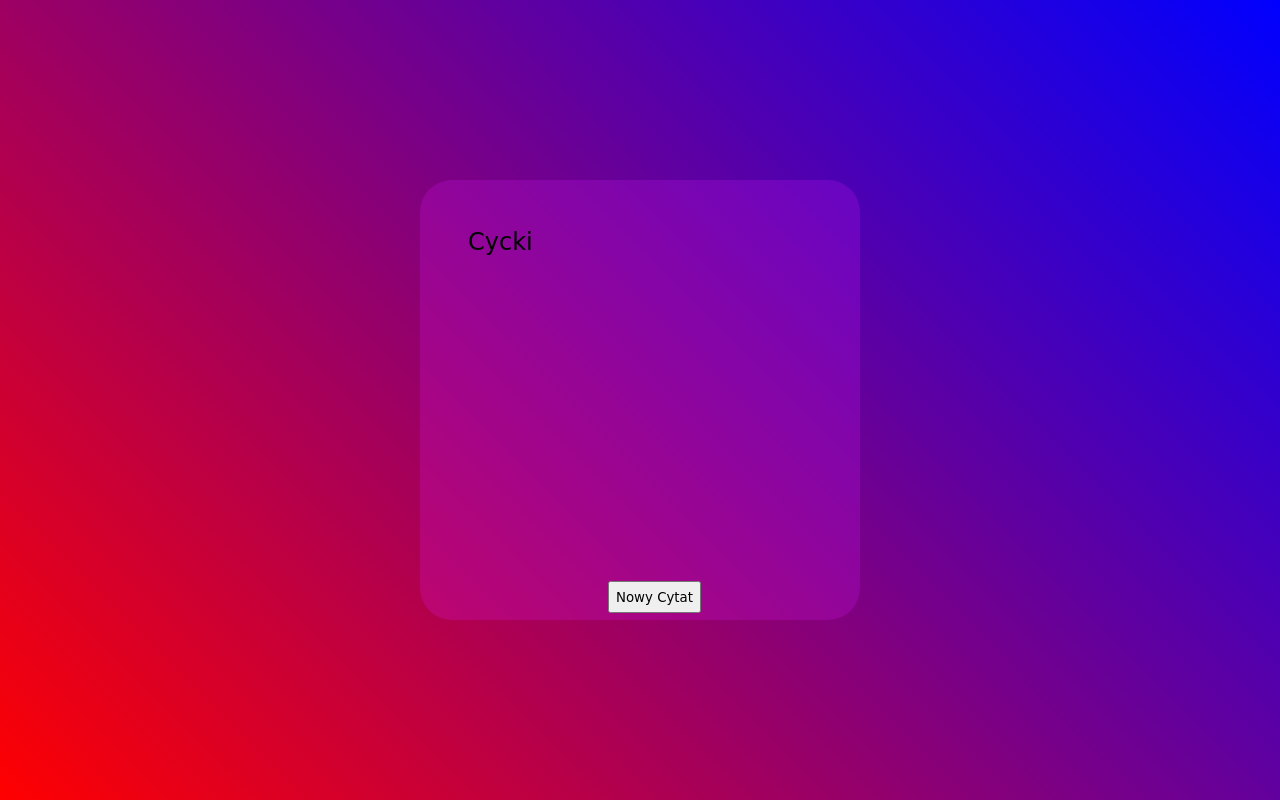
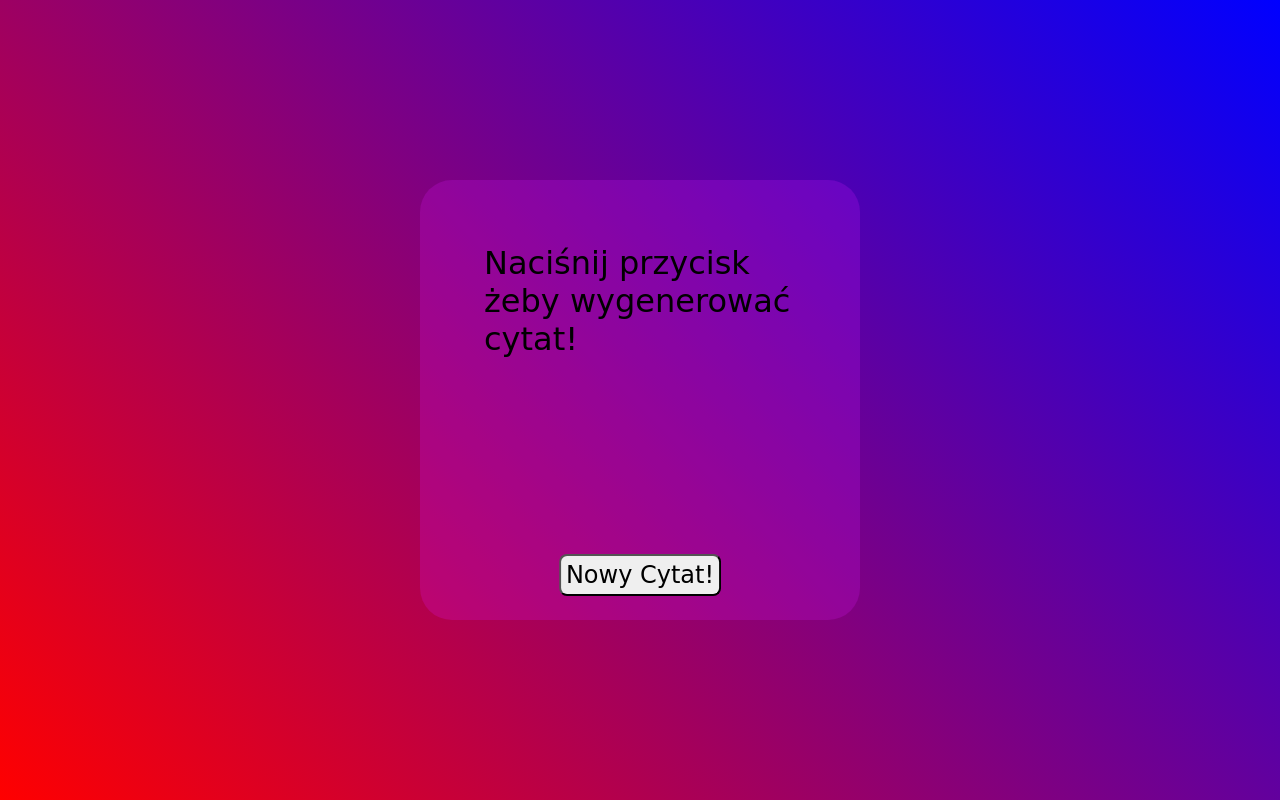
Before and after one commit to SebastianNowak01/behappy, a plain HTML site: page index.html in a window 1280 px wide. Drawn offline with Linux system fonts and the light colour scheme; a web font is replaced by a local one.

Commit message:
added button functionality and corrected its position

```diff
--- /dev/null
+++ b/button.js
@@ -0,0 +1,9 @@
+const QuotesArray = ["Będzie lepiej!",
+ "Nie poddawaj się!", "Zrobisz to!",
+"Kozak jesteś, nie zmieniaj się!",
+ "Mama jest z ciebie dumna!", "Ale ciacho!",
+"Much wow, very nice :3", "Jesteś legendą!"]
+
+const myFunction = () => {
+    document.getElementById("text").innerHTML = QuotesArray[Math.floor(Math.random() * QuotesArray.length)];
+};
--- a/index.html
+++ b/index.html
@@ -9,11 +9,13 @@
         <link href="https://fonts.googleapis.com/css2?family=Style+Script&display=swap" rel="stylesheet">
 
         <link rel="stylesheet" href="styles.css">
+
+        <script src="button.js"></script>
     </head>
     <body>
         <div id="container">
-            <p>Cycki</p>
-            <button>Nowy Cytat</button>
+            <p id="text">Naciśnij przycisk żeby wygenerować cytat!</p>
+            <button type="button" onclick="myFunction()">Nowy Cytat!</button>
         </div>
     </body>
 </html>
--- a/styles.css
+++ b/styles.css
@@ -19,15 +19,17 @@ body {
     border-radius: 2rem;
     background-color: rgba(217, 25, 255, 0.2);
     padding: 2em;
-    font-size: 1.5rem;
+    font-size: 2rem;
     position: relative;
     max-width: 100vw;
-    max-height:100%;
 }
 
 button {
-    height: 2rem;
     position: absolute;
-    bottom: 0.5em;
-    left: calc(50% - 2rem);
+    left: 50%;
+    transform: translateX(-50%);
+    bottom: 1em;
+    padding: 0.2em;
+    border-radius: 0.5rem;
+    font-size: 1.5rem;
 }
```
